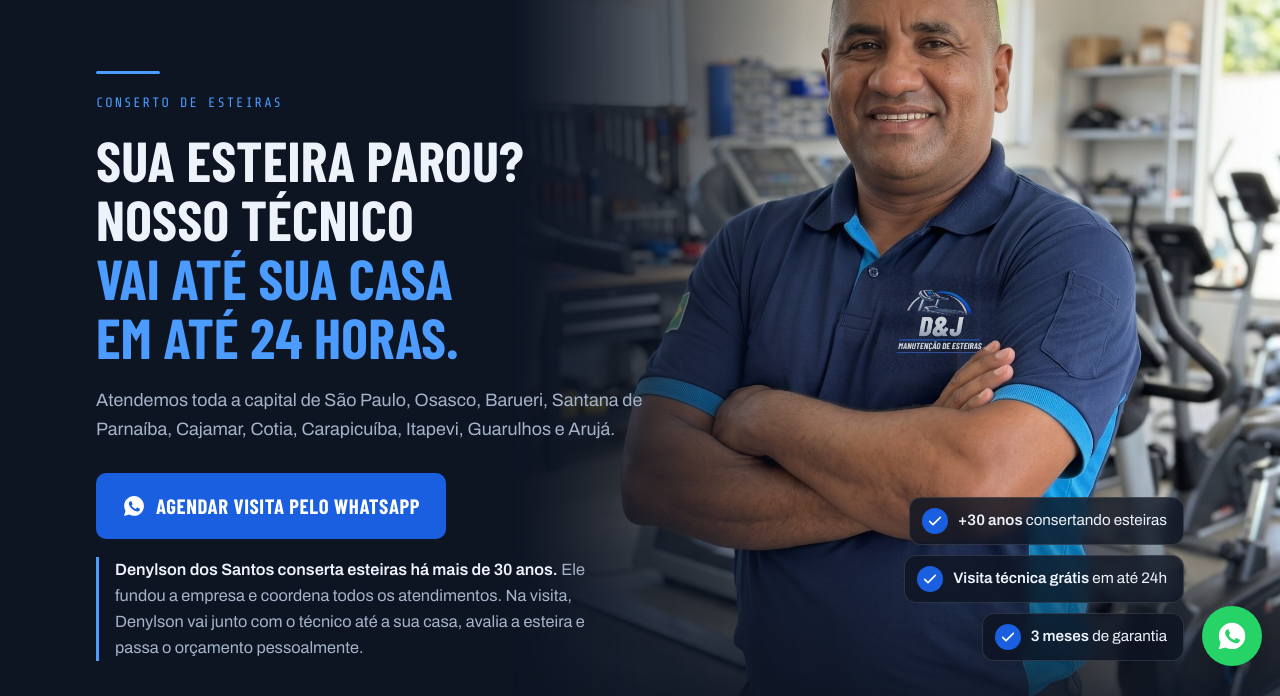
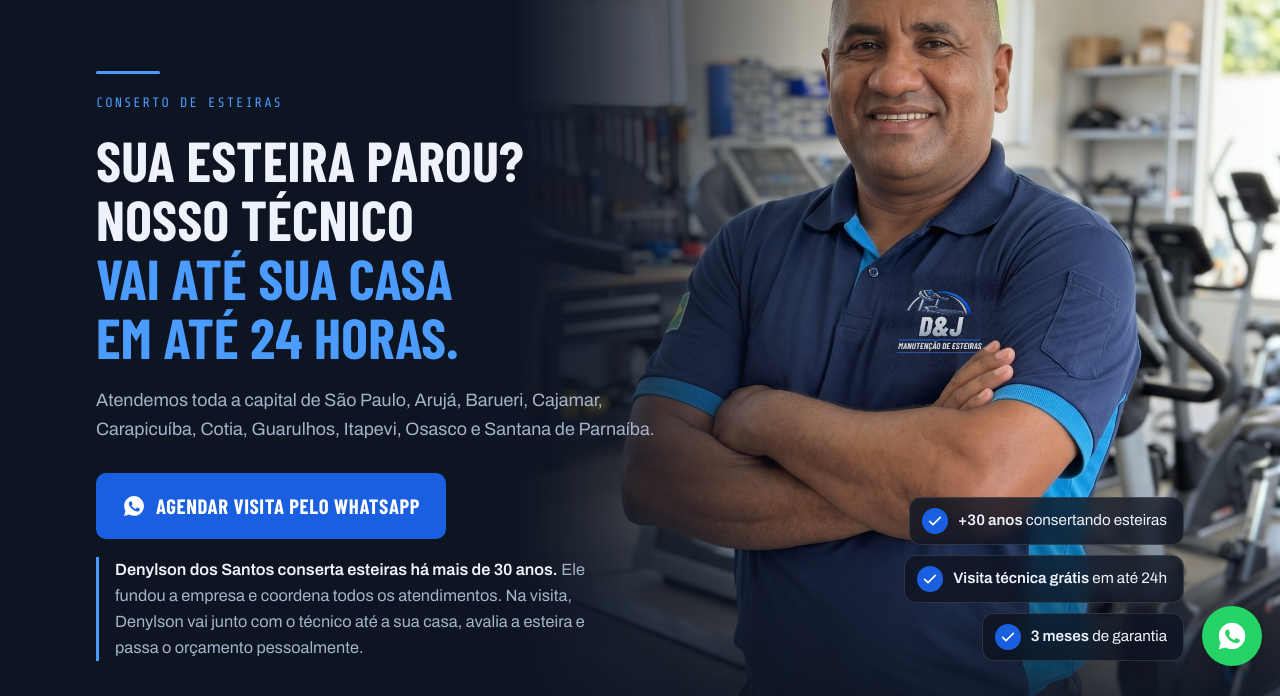
Before and after one commit to orleitrafego-cpu/denylson-manutencao-esteiras, a plain HTML site: page index.html in a window 1280 px wide. Shown: the part 116-812 px from the top of the page. Drawn offline with nearby package versions, Linux system fonts and the light colour scheme; a web font is replaced by a local one.

Commit message:
Cidades em ordem alfabética
Co-Authored-By: Claude Opus 5.5 <noreply@anthropic.com>

```diff
--- a/index.html
+++ b/index.html
@@ -259,7 +259,7 @@ footer.site .wrap{padding-block:34px calc(34px + 64px);display:grid;gap:8px}
         <span class="bar" aria-hidden="true"></span>
         <p class="eyebrow">Conserto de esteiras</p>
         <h1 id="h1">Sua esteira parou? Nosso técnico <em>vai até sua casa em até 24 horas.</em></h1>
-        <p class="sub">Atendemos toda a capital de São Paulo, Osasco, Barueri, Santana de Parnaíba, Cajamar, Cotia, Carapicuíba, Itapevi, Guarulhos e Arujá.</p>
+        <p class="sub">Atendemos toda a capital de São Paulo, Arujá, Barueri, Cajamar, Carapicuíba, Cotia, Guarulhos, Itapevi, Osasco e Santana de Parnaíba.</p>
         <div class="cta">
           <a class="btn" href="https://wa.me/5511930535990?text=Ol%C3%A1%2C%20vim%20pelo%20site.%20Minha%20esteira%20%C3%A9%20da%20marca%20___%20e%20est%C3%A1%20com%20este%20problema%3A%20___.%20Meu%20endere%C3%A7o%20%C3%A9%20___." target="_blank" rel="noopener"><svg aria-hidden="true"><use href="#wa"/></svg>Agendar visita pelo WhatsApp</a>
         </div>
@@ -441,7 +441,7 @@ footer.site .wrap{padding-block:34px calc(34px + 64px);display:grid;gap:8px}
   <div class="wrap">
     <img class="brand-logo" src="logos/dj-manutencao-logo.png" alt="D&amp;J Manutenção de Esteiras" width="800" height="595" loading="lazy">
     <span>WhatsApp (11) 93053-5990, atendimento 24 horas</span>
-    <span>Capital de São Paulo, Osasco, Barueri, Santana de Parnaíba, Cajamar, Cotia, Carapicuíba, Itapevi, Guarulhos, Arujá, litoral e interior de São Paulo</span>
+    <span>Capital de São Paulo, Arujá, Barueri, Cajamar, Carapicuíba, Cotia, Guarulhos, Itapevi, Osasco, Santana de Parnaíba, litoral e interior de São Paulo</span>
   </div>
 </footer>
 
```
